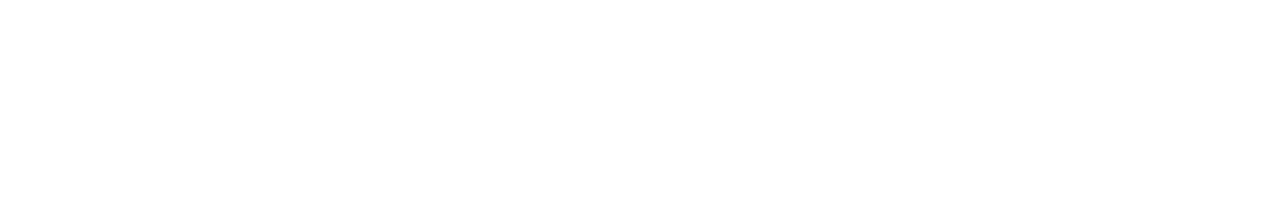
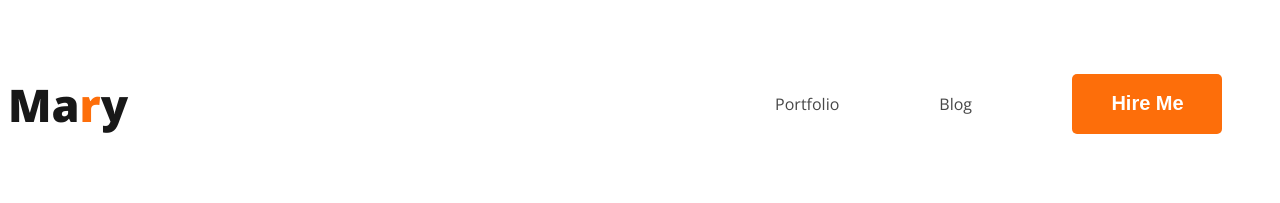
Before and after one commit to mozzammelrobi/module-five-project, a plain HTML site: page index.html in a window 1280 px wide. Drawn offline with nearby package versions, Linux system fonts and the light colour scheme.

Commit message:
bav bar completed

```diff
--- a/index.html
+++ b/index.html
@@ -4,9 +4,22 @@
     <meta charset="UTF-8">
     <meta name="viewport" content="width=device-width, initial-scale=1.0">
     <title>Deb development portfolio</title>
+    <link rel="preconnect" href="https://fonts.googleapis.com">
+<link rel="preconnect" href="https://fonts.gstatic.com" crossorigin>
+<link href="https://fonts.googleapis.com/css2?family=Open+Sans:ital,wght@0,400;0,700;0,800;1,600;1,800&display=swap" rel="stylesheet">
+
+    <link rel="stylesheet" href="styles/style.css">
 </head>
 <body>
     <header>
+        <nav>
+            <h3 class="nav-title">Ma<span class="text-primary">r</span>y</h3>
+            <ul>
+                <li><a href="">Portfolio</a></li>
+                <li><a href="">Blog </a></li>
+                 <li><button class="btn-primary">Hire Me</button></li>
+            </ul>
+        </nav>
 
     </header>
     <main>
--- a/styles/style.css
+++ b/styles/style.css
@@ -0,0 +1,53 @@
+/* COMON SHARED STYLES */
+body {
+    font-family: 'Open Sans', sans-serif;
+}
+
+.text-primary {
+    color: #FD6E0A;
+}
+
+.btn-primary {
+    border-radius: 5px;
+    background-color: #FD6E0A;
+    border: 0;
+    color: #FFF;
+    width: 150px;
+    font-size: 20px;
+    font-weight: 700;
+    line-height: normal;
+    height: 60px;
+    flex-shrink: 0;
+    padding: 18px 35px 19px 36px;
+}
+
+/* nav related style */
+nav {
+    display: flex;
+    justify-content: space-between;
+    align-items: center;
+}
+
+.nav-title {
+    color: #181818;
+
+    font-size: 45px;
+
+    font-weight: 800;
+
+}
+
+nav>ul {
+    display: flex;
+    align-items: center;
+}
+
+nav li {
+    list-style: none;
+    margin: 50px;
+}
+
+nav a {
+    text-decoration: none;
+    color: #474747;
+}
```
